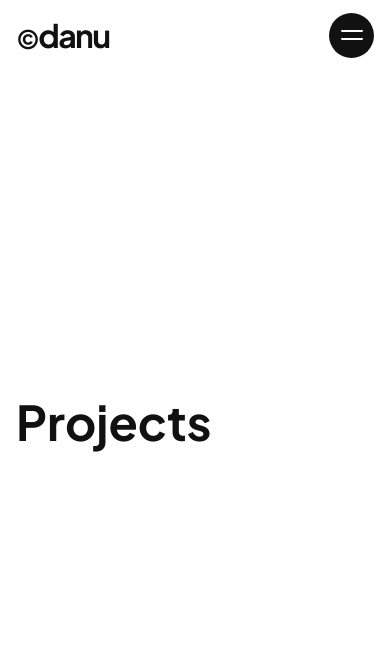
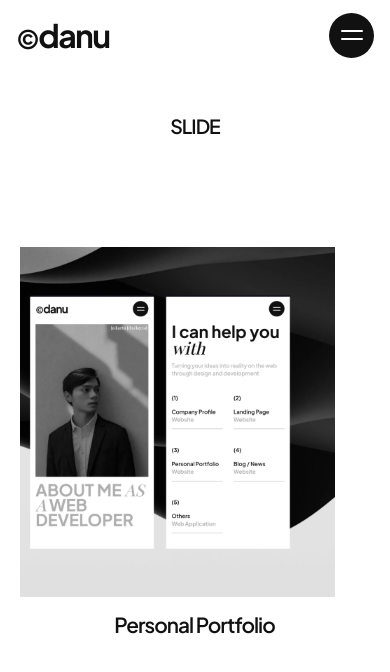
Before and after one commit to danutama/nextjs-portfolio, a Next.js app: page /projects in a window 390 px wide. Shown: the top 672 px of the page. Built offline with nearby package versions, Linux system fonts and the light colour scheme.

Commit message:
update project page

```diff
--- a/components/css/project.css
+++ b/components/css/project.css
@@ -1,9 +1,131 @@
+#project {
+  position: relative;
+  height: 100%;
+  min-height: 100vh;
+  overflow: hidden;
+  display: flex;
+  align-items: center;
+  justify-content: flex-start;
+  cursor: grab;
+}
+
+#project .slide-text {
+  position: absolute;
+  top: 20%;
+  left: 50%;
+  transform: translate(-50%, -50%);
+  font-size: 2vw;
+  text-transform: uppercase;
+  font-weight: 600;
+  text-align: center;
+  letter-spacing: -1px;
+  line-height: 1;
+  z-index: 1;
+}
+
 #project h2 {
-  font-size: 3rem;
+  position: absolute;
+  top: 50%;
+  left: 50%;
+  transform: translate(-50%, -50%);
+  font-size: 10vw;
+  text-transform: uppercase;
+  text-align: center;
+  letter-spacing: -3px;
+  line-height: 1;
+  z-index: 1;
+}
+
+#project h2 > span {
+  font-size: 8vw;
+}
+
+#project:active {
+  cursor: grabbing;
+}
+
+.project-scroll {
+  display: flex;
+  gap: 6rem;
+  height: 100%;
+  align-items: center;
+  padding: 0 10vw;
+  will-change: transform;
+  z-index: 2;
+}
+
+.project-item {
+  position: relative;
+  flex-shrink: 0;
+  width: 500px;
+  height: 500px;
+  text-align: center;
+}
+
+.project-link {
+  text-decoration: none;
+  color: inherit;
+  display: inline-block;
+}
+
+.project-image {
+  position: relative;
+  width: 100%;
+  height: 500px;
+  overflow: hidden;
+  display: flex;
+  align-items: center;
+  justify-content: center;
+}
+
+.project-image-inner {
+  width: 100%;
+  height: 100%;
+  overflow: hidden;
+  will-change: transform;
+}
+
+.project-image img {
+  width: 100%;
+  height: 100%;
+  object-fit: cover;
+  pointer-events: none;
+  transform-origin: center;
+}
+
+.project-title {
+  margin-top: 1rem;
+  font-size: 1.3rem;
+  letter-spacing: -1px;
+  font-weight: 600;
 }
 
 @media (max-width: 640px) {
+  #project .slide-text {
+    font-size: 5vw;
+    top: 15%;
+  }
+
   #project h2 {
-    line-height: 1;
+    font-size: 15vw;
+    letter-spacing: -3px;
+  }
+
+  #project h2 > span {
+    font-size: 12vw;
+  }
+
+  .project-scroll {
+    gap: 2rem;
+    padding: 0 5vw;
+  }
+
+  .project-item {
+    width: 350px;
+    height: 350px;
+  }
+
+  .project-image {
+    height: 350px;
   }
 }
--- a/components/sections/Project.jsx
+++ b/components/sections/Project.jsx
@@ -1,10 +1,136 @@
+'use client';
+
+import { useEffect, useRef } from 'react';
+import { gsap } from 'gsap';
+import { ScrollTrigger } from 'gsap/ScrollTrigger';
+import { Draggable } from 'gsap/Draggable';
+import projects from '@/data/project.json';
+import TransitionLink from '../globals/TransitionLink';
 import '../css/project.css';
 
+gsap.registerPlugin(ScrollTrigger, Draggable);
+
 export default function Project() {
+  const sectionRef = useRef(null);
+  const scrollRef = useRef(null);
+  const proxyRef = useRef(null);
+  const imagesRef = useRef([]);
+
+  useEffect(() => {
+    const section = sectionRef.current;
+    const scroll = scrollRef.current;
+    const proxy = proxyRef.current;
+    const images = imagesRef.current;
+    const totalWidth = scroll.scrollWidth - window.innerWidth;
+
+    const triggers = [];
+    const drags = [];
+
+    // Horizontal scroll
+    const horizontalAnim = gsap.to(scroll, {
+      x: () => -totalWidth,
+      ease: 'none',
+      scrollTrigger: {
+        id: 'horizontal-scroll',
+        trigger: section,
+        start: 'top top',
+        end: () => `+=${totalWidth}`,
+        scrub: 1,
+        pin: true,
+        anticipatePin: 1,
+        onUpdate: () => updateParallax(),
+      },
+    });
+
+    triggers.push(horizontalAnim.scrollTrigger);
+
+    // --- parallax custom X scroll container ---
+    function updateParallax() {
+      const currentX = gsap.getProperty(scroll, 'x');
+      const progress = -currentX / totalWidth;
+
+      images.forEach((img) => {
+        const inner = img.querySelector('.project-image-inner');
+        const offset = gsap.utils.interpolate(-10, 10, progress);
+        gsap.to(inner, { xPercent: offset, duration: 0.3, ease: 'power1.out' });
+      });
+    }
+
+    // --- Drag momentum ---
+    let velocity = 0;
+    let lastX = 0;
+    let anim = null;
+
+    const drag = Draggable.create(proxy, {
+      type: 'x',
+      trigger: section,
+      onPress() {
+        gsap.killTweensOf(scroll);
+        if (anim) anim.kill();
+        lastX = this.x;
+      },
+      onDrag() {
+        const dx = this.x - lastX;
+        lastX = this.x;
+        velocity = dx;
+        const scrollX = gsap.utils.clamp(-totalWidth, 0, gsap.getProperty(scroll, 'x') + dx * 2);
+        gsap.set(scroll, { x: scrollX });
+        updateParallax();
+        ScrollTrigger.update();
+      },
+      onRelease() {
+        animateInertia();
+      },
+    })[0];
+
+    drags.push(drag);
+
+    function animateInertia() {
+      if (Math.abs(velocity) < 1) return;
+
+      anim = gsap.to(scroll, {
+        x: '+=' + velocity * 20,
+        duration: 1,
+        ease: 'power2.out',
+        onUpdate: () => {
+          const x = gsap.getProperty(scroll, 'x');
+          if (x > 0 || x < -totalWidth) anim.kill();
+          updateParallax();
+          ScrollTrigger.update();
+        },
+        onComplete: () => (velocity = 0),
+      });
+    }
+
+    // Cleanup
+    return () => {
+      triggers.forEach((t) => t?.kill());
+      drags.forEach((d) => d?.kill());
+    };
+  }, []);
+
   return (
-    <section id="project">
-      <div className="container">
-        <h2>Projects</h2>
+    <section id="project" ref={sectionRef}>
+      <span className="slide-text">Slide</span>
+      <h2>
+        <span className="font-secondary">Selected</span>
+        <br />
+        Projects
+      </h2>
+      <div ref={proxyRef} style={{ display: 'none' }} />
+      <div className="project-scroll" ref={scrollRef}>
+        {projects.map((p, i) => (
+          <div key={p.slug} className="project-item" ref={(el) => (imagesRef.current[i] = el)}>
+            <TransitionLink href={`/projects/${p.slug}`} className="project-link">
+              <div className="project-image">
+                <div className="project-image-inner">
+                  <img src={p.images?.[0]} alt={p.title} />
+                </div>
+              </div>
+              <h3 className="project-title">{p.title}</h3>
+            </TransitionLink>
+          </div>
+        ))}
       </div>
     </section>
   );
```
